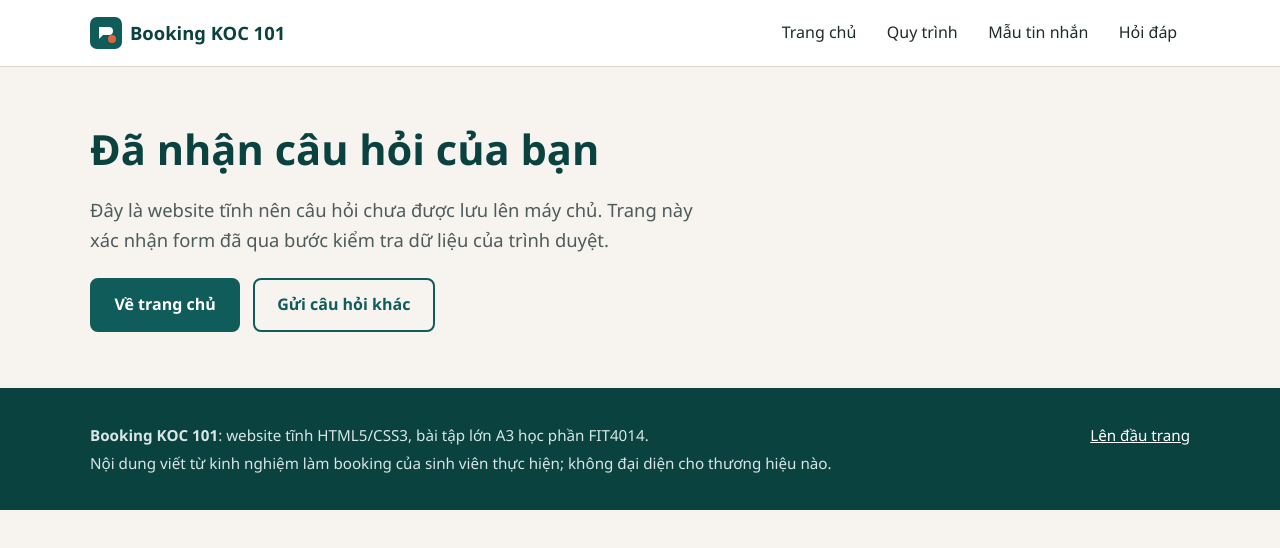
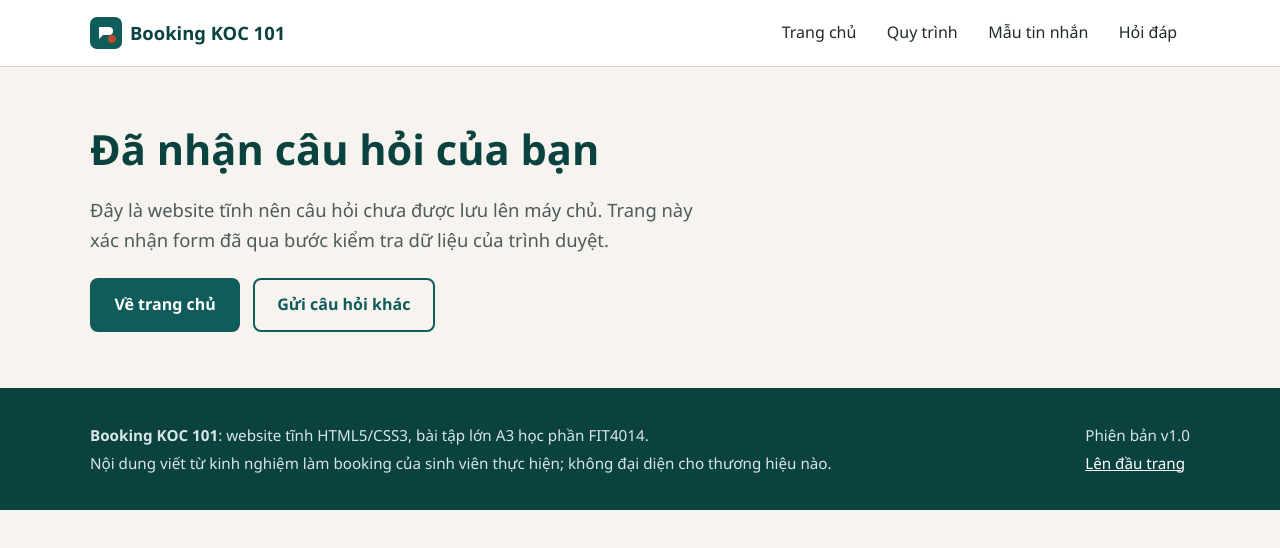
Before and after one commit to NgoQuocTrieu/BookingKOC101_website, a plain HTML site: page cam-on.html in a window 1280 px wide. Drawn offline with Linux system fonts and the light colour scheme.

Commit message:
Tài liệu bàn giao: README, AI_LOG, release note; ghi phiên bản v1.0 ở footer

```diff
--- a/cam-on.html
+++ b/cam-on.html
@@ -17,7 +17,7 @@
   <header class="site-header">
     <div class="container">
       <a class="logo" href="index.html">
-        <svg viewBox="0 0 64 64" aria-hidden="true"><rect width="64" height="64" rx="14" fill="#0f5c5a"/><path d="M18 20h20a8 8 0 0 1 0 16H26l-8 8V20z" fill="#fff"/><circle cx="44" cy="44" r="8" fill="#e0663a"/></svg>
+        <svg viewBox="0 0 64 64" aria-hidden="true"><rect width="64" height="64" rx="14" fill="#0f5c5a"/><path d="M18 20h20a8 8 0 0 1 0 16H26l-8 8V20z" fill="#fff"/><circle cx="44" cy="44" r="8" fill="#b84d26"/></svg>
         Booking KOC 101
       </a>
       <nav class="nav" aria-label="Điều hướng chính">
@@ -51,7 +51,10 @@
         <p><strong>Booking KOC 101</strong>: website tĩnh HTML5/CSS3, bài tập lớn A3 học phần FIT4014.</p>
         <p>Nội dung viết từ kinh nghiệm làm booking của sinh viên thực hiện; không đại diện cho thương hiệu nào.</p>
       </div>
-      <p><a href="#noi-dung">Lên đầu trang</a></p>
+      <div>
+        <p>Phiên bản v1.0</p>
+        <p><a href="#noi-dung">Lên đầu trang</a></p>
+      </div>
     </div>
   </footer>
 </body>
```
Also changed, not shown: index.html (+6 -3 lines), lien-he.html (+5 -2 lines), mau-tin-nhan.html (+5 -2 lines), quy-trinh.html (+5 -2 lines), 3 other files.
